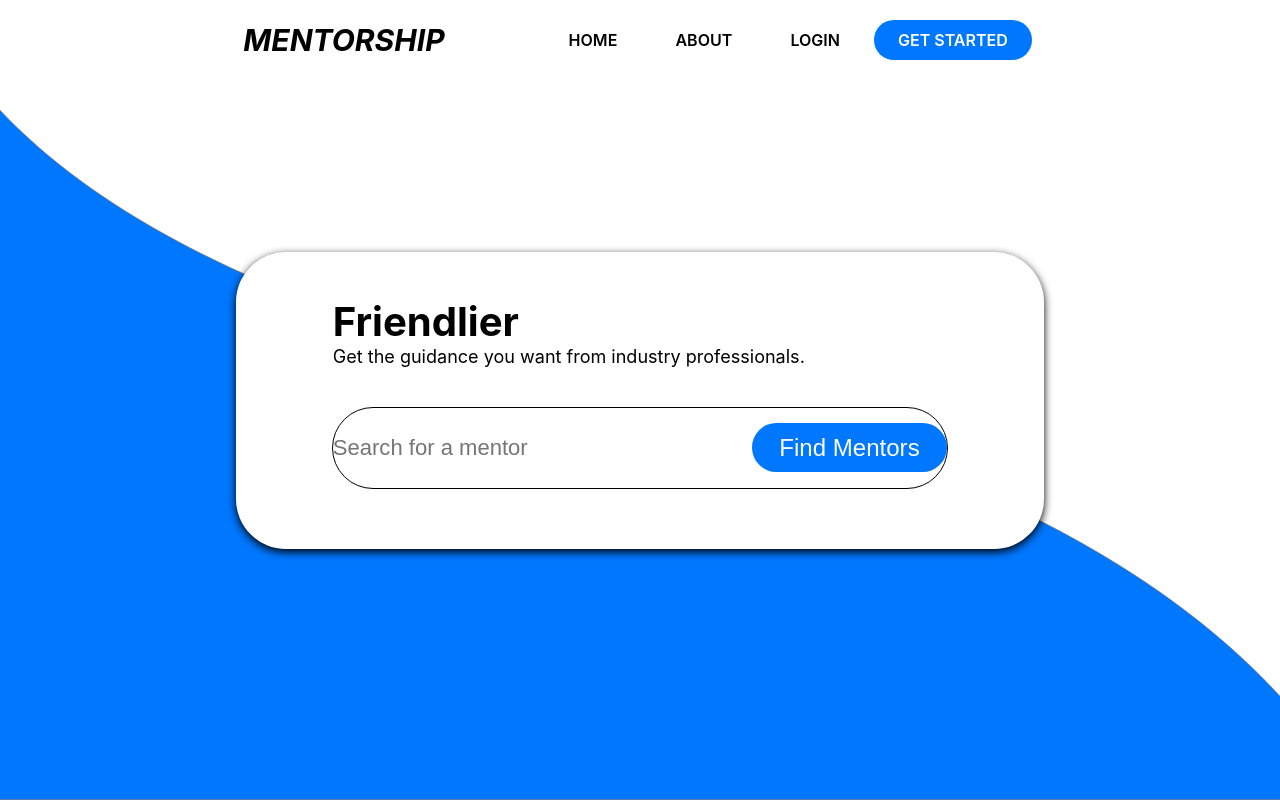
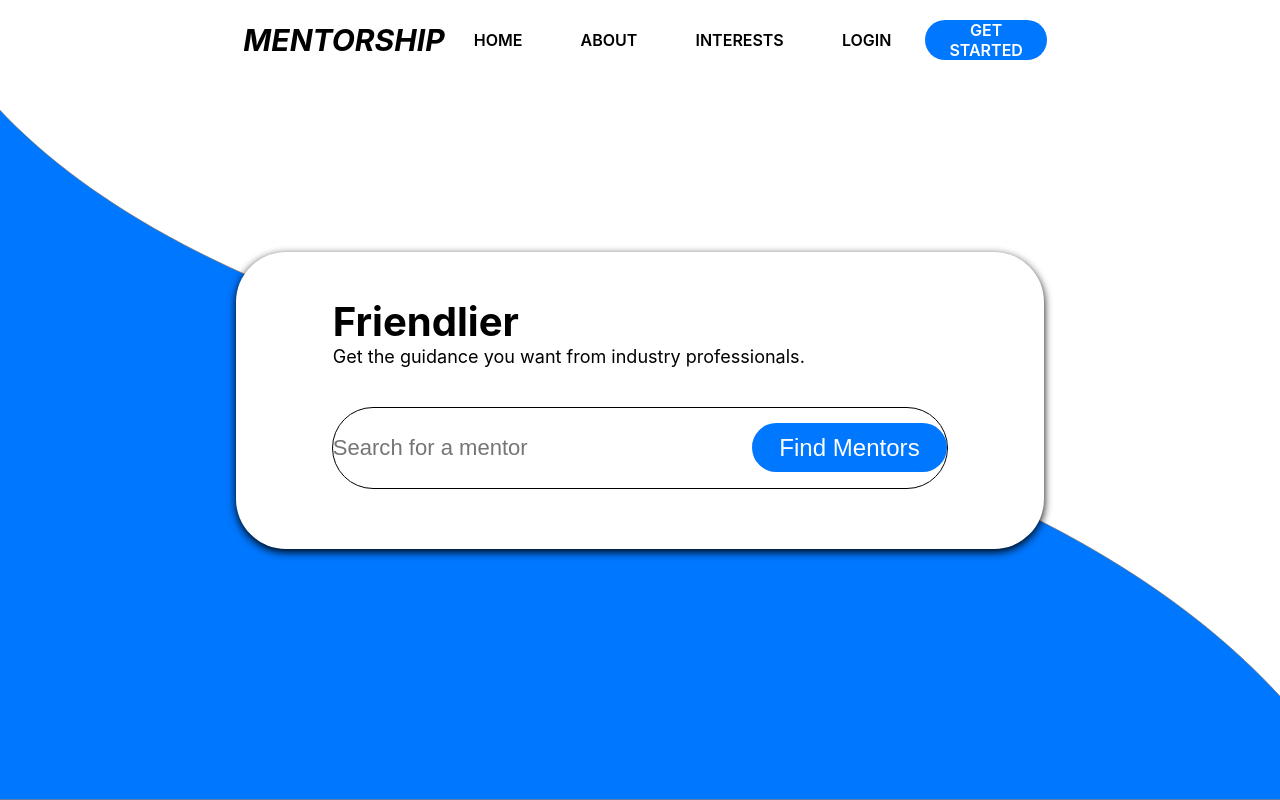
Before and after one commit to Hideir/Mentorship, a React (Create React App) app: page / in a window 1280 px wide. Built offline with nearby package versions, Linux system fonts and the light colour scheme.

Commit message:
added interests link for menu

```diff
--- a/src/components/DesktopNavigation.jsx
+++ b/src/components/DesktopNavigation.jsx
@@ -17,6 +17,9 @@ const DesktopNavigation = () => {
                         </StyledLi>
                         <StyledLi>
                             <StyledLink to="/about">About</StyledLink>
+                        </StyledLi>
+                        <StyledLi>
+                            <StyledLink to="/signup/interests">Interests</StyledLink>
                         </StyledLi>
                         <StyledLi>
                             <StyledLink to="/login">Login</StyledLink>
```
